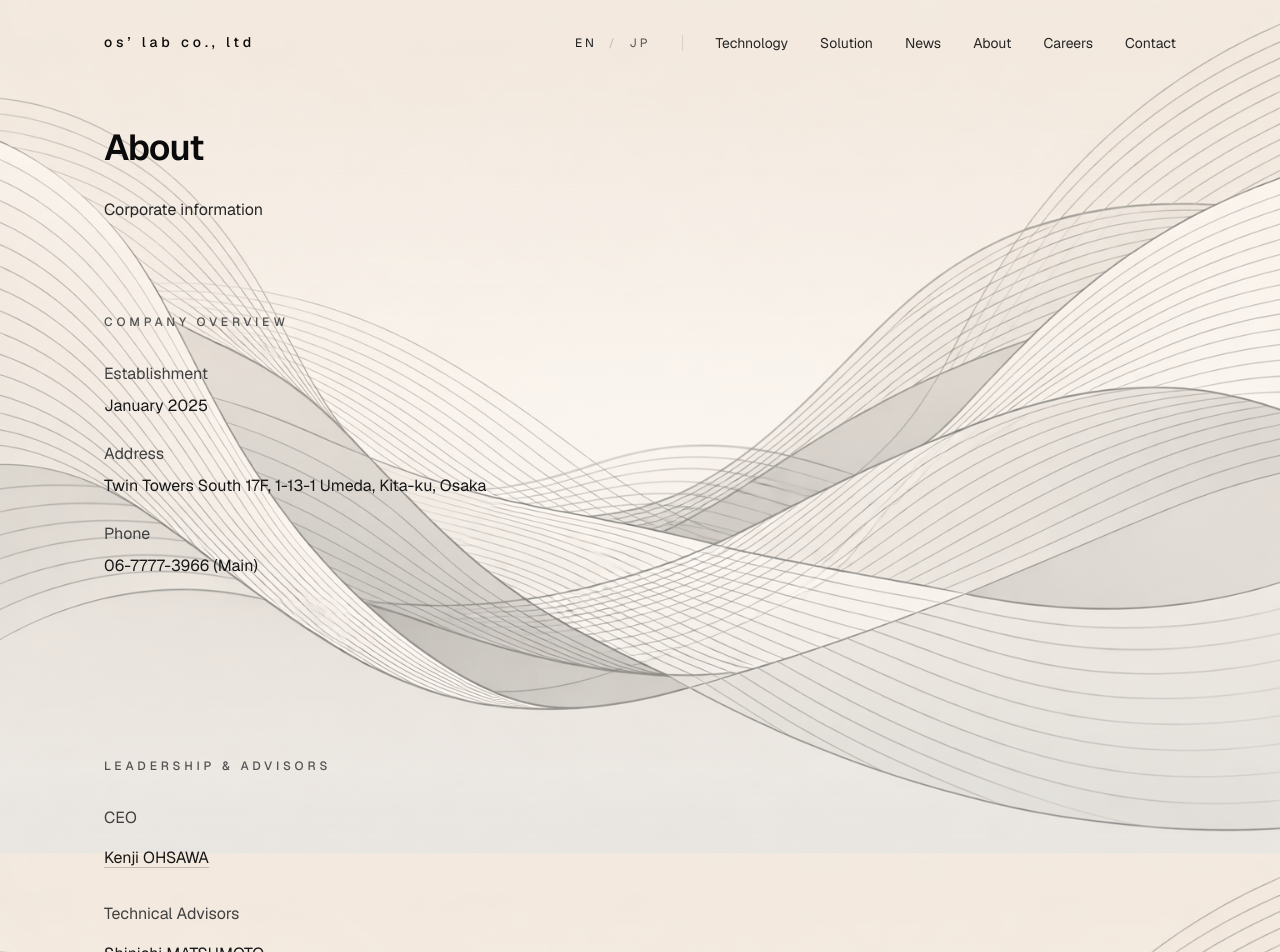
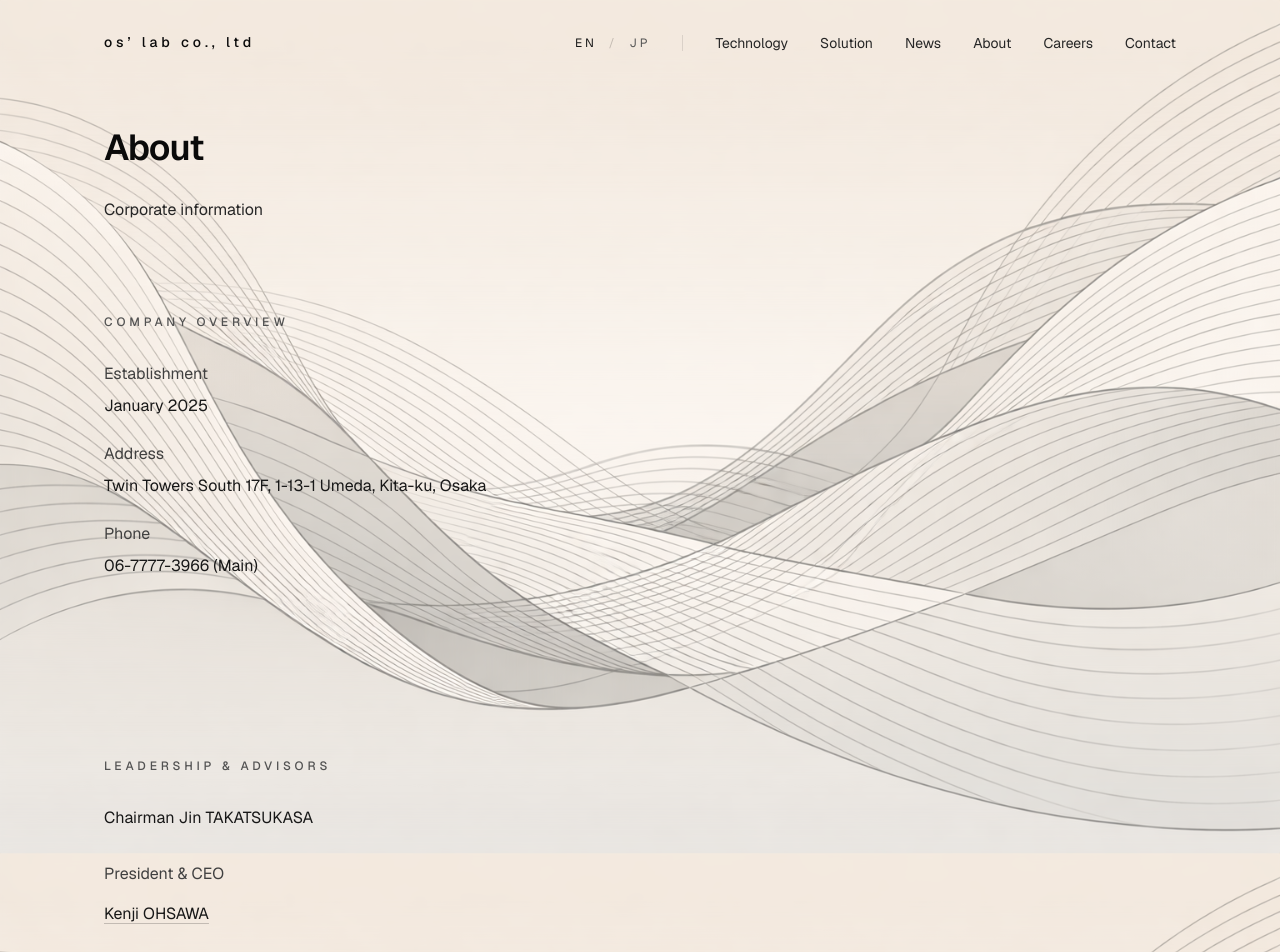
Before and after one commit to KOHSAWA2025/new-website-preview, a Next.js app: page /en/about in a window 1280 px wide. Shown: the top 952 px of the page. Built offline with nearby package versions, Linux system fonts and the light colour scheme.

Commit message:
Update homepage hero section and copy

```diff
--- a/src/app/en/about/page.tsx
+++ b/src/app/en/about/page.tsx
@@ -43,7 +43,11 @@ export default function EnAboutPage() {
       <Section title="Leadership & advisors">
         <div className="space-y-6">
           <div>
-            <p className="text-neutral-700">CEO</p>
+            <p className="text-neutral-900">Chairman Jin TAKATSUKASA</p>
+          </div>
+
+          <div>
+            <p className="text-neutral-700">President & CEO</p>
             <p className="mt-2">
               <Link
                 href="/en/about/kenji-ohsawa"
--- a/src/app/ja/about/page.tsx
+++ b/src/app/ja/about/page.tsx
@@ -45,7 +45,11 @@ export default function JaAboutPage() {
       <Section title="役員・顧問">
         <div className="space-y-6">
           <div>
-            <p className="text-neutral-700">CEO</p>
+            <p className="text-neutral-900">取締役会　会長　鷹司　仁</p>
+          </div>
+
+          <div>
+            <p className="text-neutral-700">取締役社長　CEO</p>
             <p className="mt-2">
               <Link
                 href="/ja/about/kenji-ohsawa"
```
